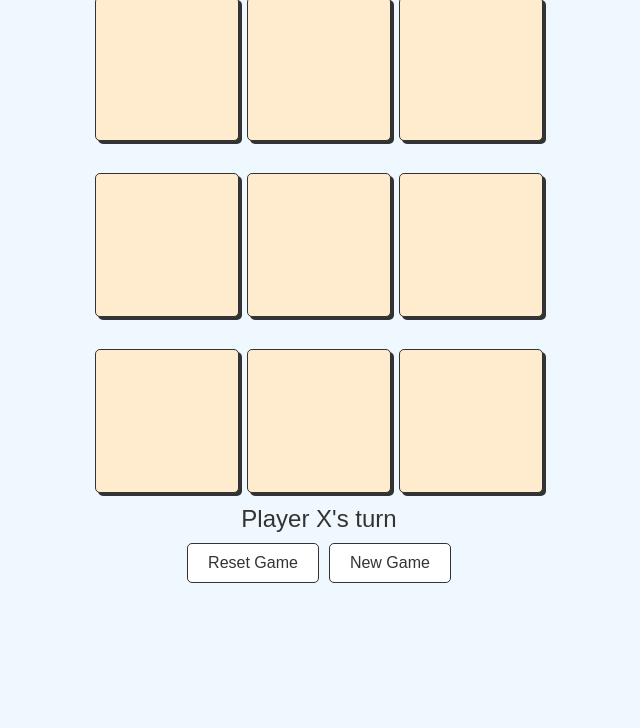
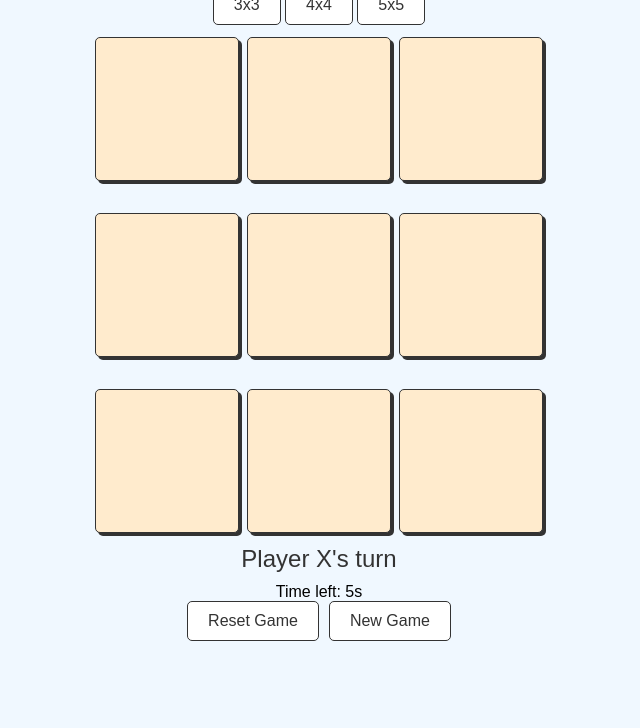
Before and after one commit to Cpjr446/spider-basic-tasks, a plain HTML site: page JavaScript/index.html in a window 1280 px wide. Shown: the part 72-800 px from the top of the page, without its empty margins (321-961 px from the left). Drawn offline with Linux system fonts and the light colour scheme.

Commit message:
Update index.html

```diff
--- a/JavaScript/index.html
+++ b/JavaScript/index.html
@@ -8,21 +8,19 @@
 </head>
 <body>
   <h1>Tic Tac Toe</h1>
+  <div id="game-settings">
+    <button id="3x3">3x3</button>
+    <button id="4x4">4x4</button>
+    <button id="5x5">5x5</button>
+  </div>
   <div class="container">
-    <div class="game">
-        <div class="cell" data-index="0"></div>
-        <div class="cell" data-index="1"></div>
-        <div class="cell" data-index="2"></div>
-        <div class="cell" data-index="3"></div>
-        <div class="cell" data-index="4"></div>
-        <div class="cell" data-index="5"></div>
-        <div class="cell" data-index="6"></div>
-        <div class="cell" data-index="7"></div>
-        <div class="cell" data-index="8"></div>
+    <div class="game" id="game-board">
+        <!-- Cells will be generated dynamically -->
     </div>
   </div>
   <div id="game-info">
     <p id="game-status">Player X's turn</p>
+    <p id="timer">Time left: <span id="time-left">10</span>s</p>
     <div class="button-container">
       <button id="resetBtn">Reset Game</button>
       <button id="newGameBtn">New Game</button>
```
